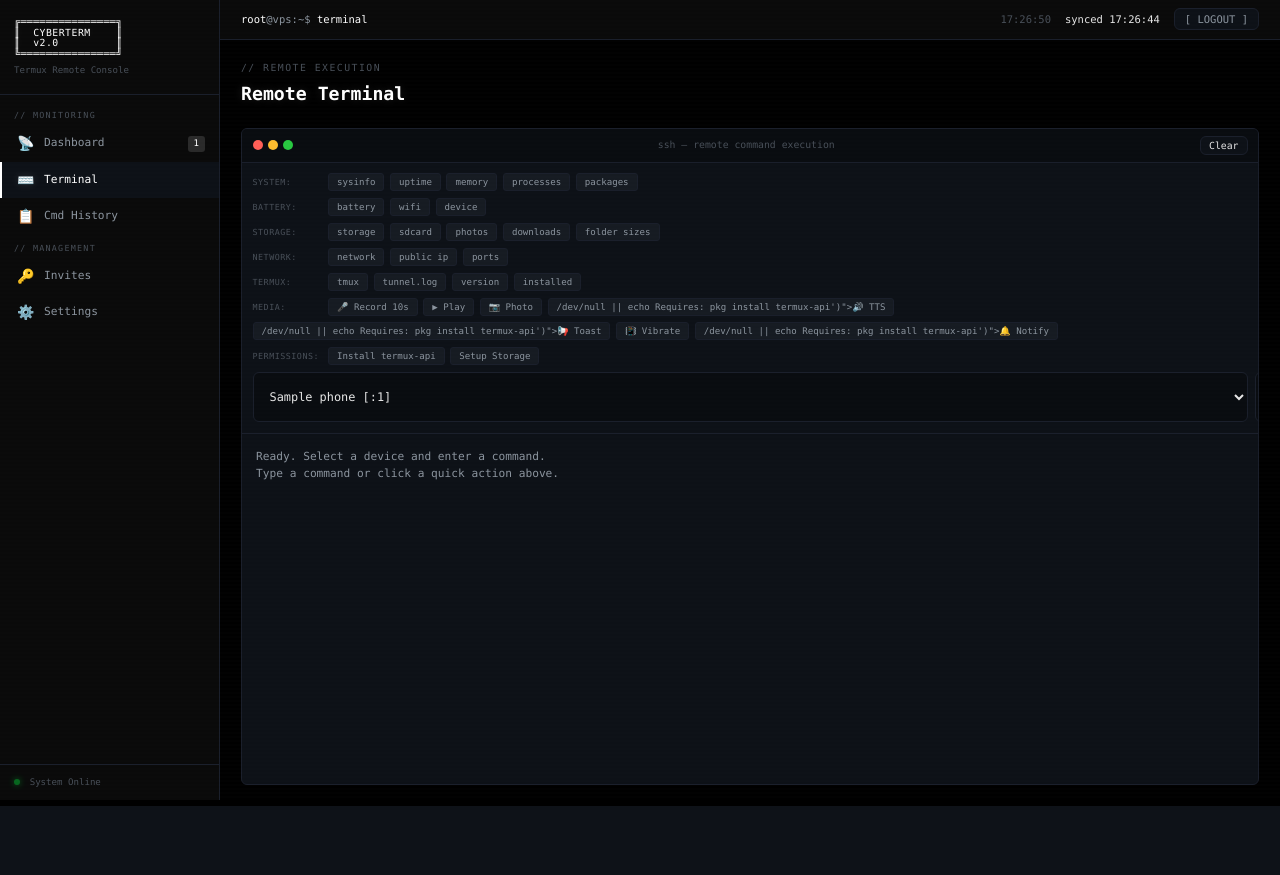
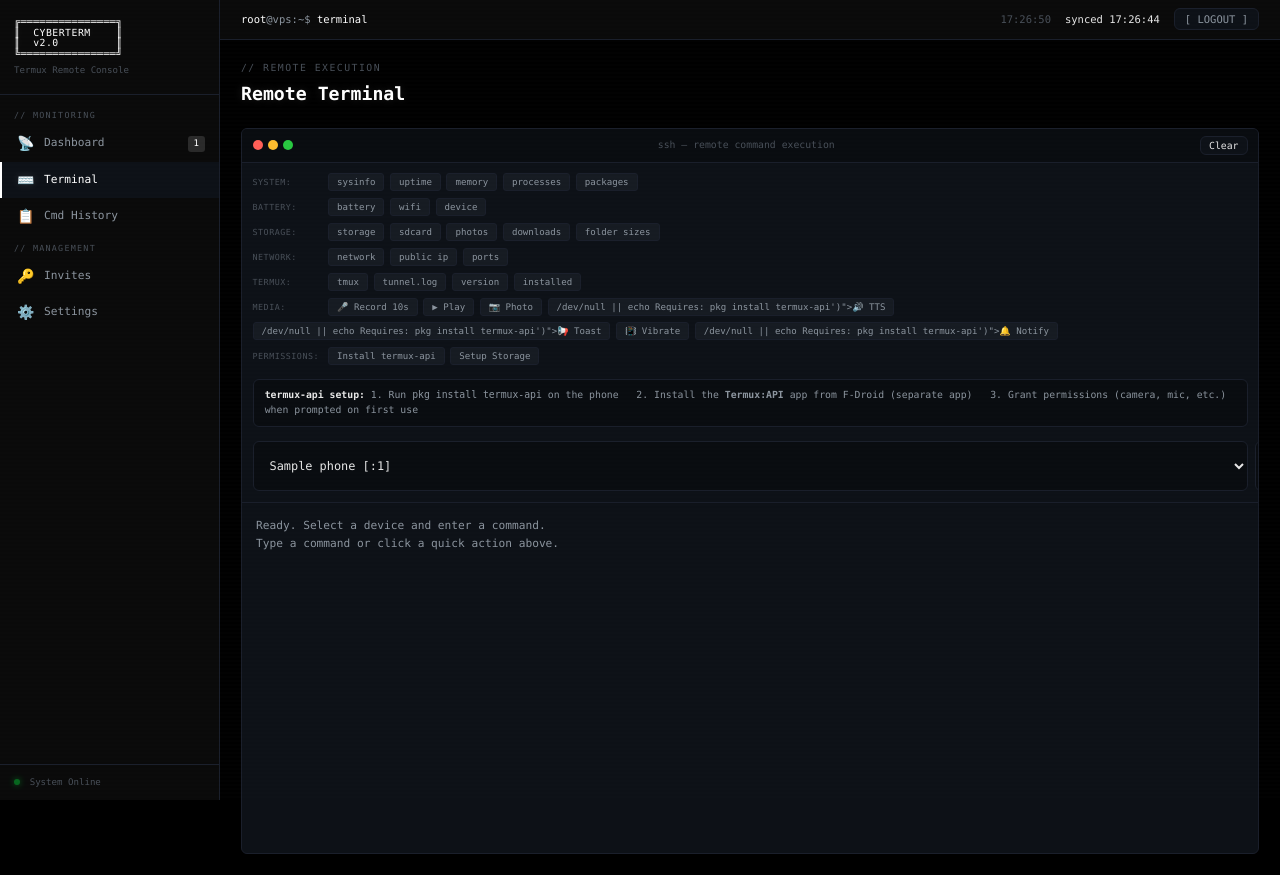
Before and after one commit to aliibnefaruk/termux-setup, a Flask app: page /terminal in a window 1280 px wide. Before the commit the page ends 806 px from the top, so only its background shows below. Run offline with Flask 3, Linux system fonts and the light colour scheme; the visitor is signed in with stand-in values (Sample User, id 1); tables that the repository leaves empty hold one stand-in row (values such as "Sample post").

Commit message:
fix: timeouts for downloads/commands, invite delete, stderr display, termux-api help

```diff
--- a/dashboard/app.py
+++ b/dashboard/app.py
@@ -290,13 +290,13 @@ def _parse_stats_file(filepath):
 
 # ───────────────────────── COMMANDS ─────────────────────────
 
-def run_phone_command(port, user, command, phone_id=None, ssh_password=None):
+def run_phone_command(port, user, command, phone_id=None, ssh_password=None, timeout=30):
     try:
         ssh_cmd = ["ssh", "-4", "-o", "StrictHostKeyChecking=no", "-o", "ConnectTimeout=5",
                    "-p", str(port), f"{user}@127.0.0.1", command]
         if ssh_password:
             ssh_cmd = ["sshpass", "-p", ssh_password] + ssh_cmd
-        r = subprocess.run(ssh_cmd, capture_output=True, text=True, timeout=15)
+        r = subprocess.run(ssh_cmd, capture_output=True, text=True, timeout=timeout)
         out = {"output": r.stdout, "error": r.stderr, "code": r.returncode}
     except subprocess.TimeoutExpired:
         out = {"output": "", "error": "Command timed out", "code": -1}
@@ -489,7 +489,12 @@ def api_command():
         conn.close()
     except Exception:
         pass
-    return jsonify(run_phone_command(port, user, cmd, phone_id=phone_id, ssh_password=ssh_password))
+    cmd_timeout = int(data.get("timeout", 30))
+    if cmd_timeout < 5:
+        cmd_timeout = 5
+    if cmd_timeout > 300:
+        cmd_timeout = 300
+    return jsonify(run_phone_command(port, user, cmd, phone_id=phone_id, ssh_password=ssh_password, timeout=cmd_timeout))
 
 
 @app.route("/api/invite", methods=["POST"])
@@ -523,6 +528,21 @@ def api_invites():
             "used_at": r["used_at"].strftime("%Y-%m-%d %H:%M:%S") if r["used_at"] else None,
         })
     return jsonify({"invites": invites})
+
+
+@app.route("/api/invite/<token>", methods=["DELETE"])
+@login_required
+def api_delete_invite(token):
+    conn = get_db()
+    try:
+        with conn.cursor() as cur:
+            cur.execute("DELETE FROM invites WHERE token=%s", (token,))
+            conn.commit()
+            if cur.rowcount == 0:
+                return jsonify({"success": False, "error": "Invite not found"}), 404
+    finally:
+        conn.close()
+    return jsonify({"success": True})
 
 
 @app.route("/api/register", methods=["POST"])
@@ -770,7 +790,7 @@ def api_phone_download(phone_id):
         if pw:
             scp_cmd = ["sshpass", "-p", pw] + scp_cmd
 
-        r = subprocess.run(scp_cmd, capture_output=True, text=True, timeout=120)
+        r = subprocess.run(scp_cmd, capture_output=True, text=True, timeout=600)
         if r.returncode != 0 or not os.path.exists(local_path):
             shutil.rmtree(tmp_dir, ignore_errors=True)
             return jsonify({"error": f"Download failed: {r.stderr.strip()}"}), 500
@@ -806,7 +826,7 @@ def api_phone_download_zip(phone_id):
         remote_tmp = f"/data/data/com.termux/files/home/.download_tmp_{int(time.time())}.tar.gz"
         quoted_paths = " ".join(f'"{p}"' for p in paths)
         tar_cmd = f'tar czf "{remote_tmp}" {quoted_paths} 2>&1; echo "___EXIT:$?"'
-        result = run_phone_command(port, user, tar_cmd, ssh_password=pw)
+        result = run_phone_command(port, user, tar_cmd, ssh_password=pw, timeout=600)
 
         local_zip = os.path.join(tmp_dir, "download.tar.gz")
         scp_cmd = ["scp", "-4", "-o", "StrictHostKeyChecking=no", "-o", "ConnectTimeout=10",
@@ -814,10 +834,10 @@ def api_phone_download_zip(phone_id):
         if pw:
             scp_cmd = ["sshpass", "-p", pw] + scp_cmd
 
-        r = subprocess.run(scp_cmd, capture_output=True, text=True, timeout=300)
+        r = subprocess.run(scp_cmd, capture_output=True, text=True, timeout=600)
 
         # Cleanup remote temp file
-        run_phone_command(port, user, f'rm -f "{remote_tmp}"', ssh_password=pw)
+        run_phone_command(port, user, f'rm -f "{remote_tmp}"', ssh_password=pw, timeout=10)
 
         if r.returncode != 0 or not os.path.exists(local_zip):
             shutil.rmtree(tmp_dir, ignore_errors=True)
--- a/dashboard/static/js/app.js
+++ b/dashboard/static/js/app.js
@@ -254,7 +254,7 @@ async function runModalCmd() {
 
   if (data) {
     if (data.output) output.innerHTML += '\n' + esc(data.output);
-    if (data.error && data.code !== 0) output.innerHTML += '\n<span class="error">' + esc(data.error) + '</span>';
+    if (data.error) output.innerHTML += '\n<span class="' + (data.code !== 0 ? 'error' : 'info') + '">' + esc(data.error) + '</span>';
   } else {
     output.innerHTML += '\n<span class="error">Network error</span>';
   }
@@ -584,7 +584,7 @@ async function runCmd() {
 
   if (data) {
     if (data.output) output.innerHTML += '\n' + esc(data.output);
-    if (data.error && data.code !== 0) output.innerHTML += '\n<span class="error">' + esc(data.error) + '</span>';
+    if (data.error) output.innerHTML += '\n<span class="' + (data.code !== 0 ? 'error' : 'info') + '">' + esc(data.error) + '</span>';
   } else {
     output.innerHTML += '\n<span class="error">Network error</span>';
   }
@@ -626,7 +626,7 @@ async function loadInvites() {
 
   const list = data.invites || [];
   if (list.length === 0) {
-    tbody.innerHTML = '<tr><td colspan="5" style="text-align:center;color:var(--text-muted)">No invites created yet</td></tr>';
+    tbody.innerHTML = '<tr><td colspan="6" style="text-align:center;color:var(--text-muted)">No invites created yet</td></tr>';
     return;
   }
 
@@ -635,8 +635,18 @@ async function loadInvites() {
     '<td>' + inv.port + '</td>' +
     '<td><span class="badge ' + (inv.used ? 'badge-green' : 'badge-yellow') + '">' + (inv.used ? 'USED' : 'PENDING') + '</span></td>' +
     '<td>' + esc(inv.used_by || '\u2014') + '</td>' +
-    '<td style="color:var(--text-muted)">' + esc(inv.created) + '</td></tr>'
+    '<td style="color:var(--text-muted)">' + esc(inv.created) + '</td>' +
+    '<td><button class="btn btn-sm" style="color:var(--red);border-color:var(--red)" onclick="deleteInvite(\'' + esc(inv.token) + '\')">Delete</button></td></tr>'
   ).join('');
+}
+
+async function deleteInvite(token) {
+  if (!confirm('Delete this invite token?')) return;
+  const resp = await fetch('/api/invite/' + encodeURIComponent(token), {
+    method: 'DELETE',
+    headers: { 'Content-Type': 'application/json' }
+  });
+  if (resp.ok) loadInvites();
 }
 
 async function generateInvite() {
--- a/dashboard/templates/invites.html
+++ b/dashboard/templates/invites.html
@@ -56,10 +56,11 @@
             <th>Status</th>
             <th>Used By</th>
             <th>Created</th>
+            <th>Action</th>
           </tr>
         </thead>
         <tbody id="invitesTableBody">
-          <tr><td colspan="5" style="text-align:center;color:var(--text-muted)">Loading...</td></tr>
+          <tr><td colspan="6" style="text-align:center;color:var(--text-muted)">Loading...</td></tr>
         </tbody>
       </table>
     </div>
--- a/dashboard/templates/terminal.html
+++ b/dashboard/templates/terminal.html
@@ -71,6 +71,13 @@
       <button class="quick-cmd" onclick="quickCmd('termux-setup-storage 2>/dev/null && echo Storage setup done || echo Run manually in Termux')">Setup Storage</button>
     </div>
 
+    <div style="background:var(--bg-input);border:1px solid var(--border);border-radius:var(--radius);padding:0.6rem 0.8rem;margin:0.5rem 0;font-size:0.7rem;color:var(--text-dim)">
+      <strong style="color:var(--text)">termux-api setup:</strong>
+      1. Run <code>pkg install termux-api</code> on the phone &nbsp;
+      2. Install the <strong>Termux:API</strong> app from F-Droid (separate app) &nbsp;
+      3. Grant permissions (camera, mic, etc.) when prompted on first use
+    </div>
+
     <!-- Command input -->
     <div class="terminal-input-row">
       <select id="cmdPhone" class="form-select terminal-phone-select"></select>
```
Also changed, not shown: 1 other file.
